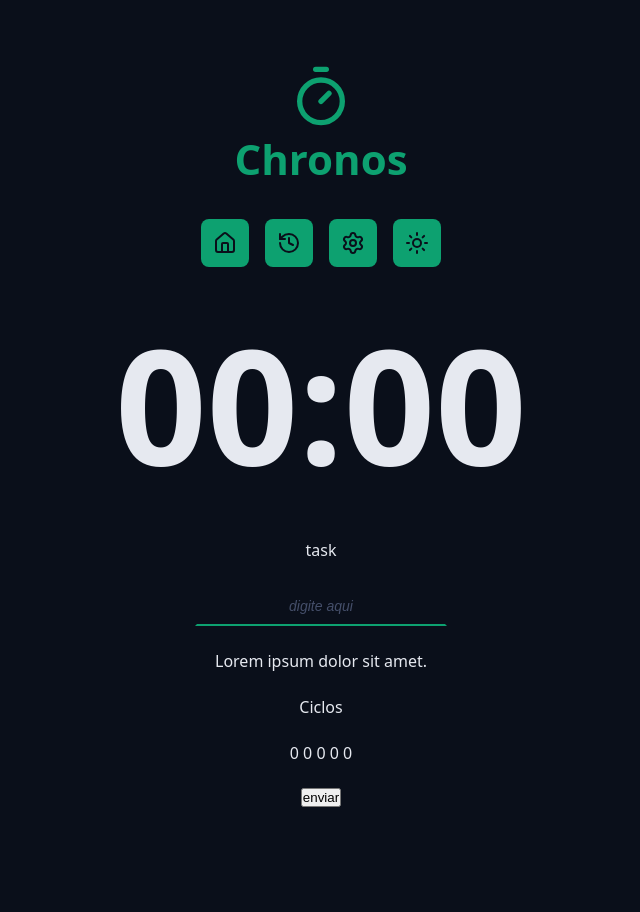
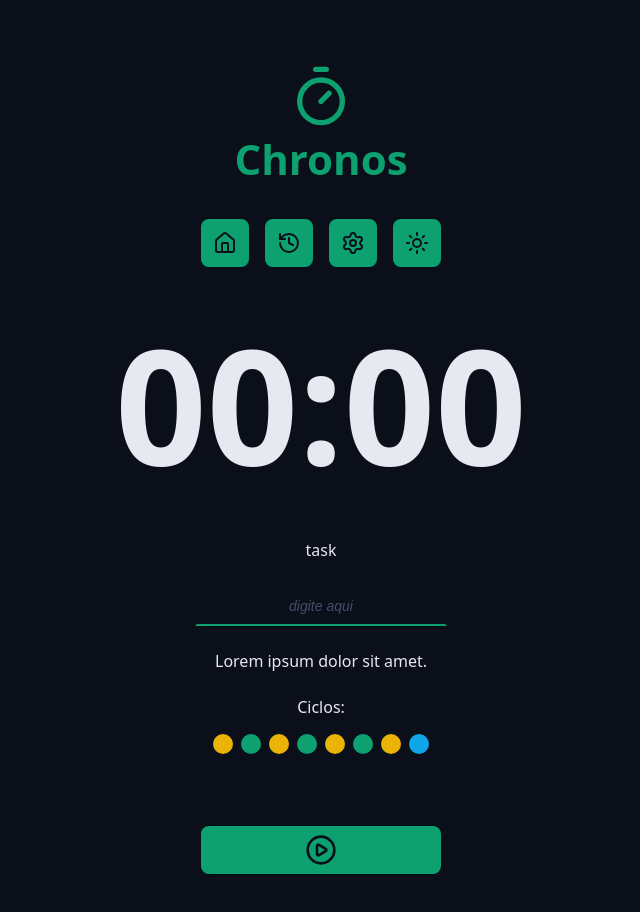
Before and after one commit to Matheus-MacielCardozo/Chronos-Pomodoro, a React (Vite) app: page / in a window 1280 px wide. Shown: the top 912 px of the page, without its empty margins (319-959 px from the left). Before the commit the page ends 839 px from the top, so only its background shows below. Built offline with nearby package versions, Linux system fonts and the light colour scheme.

Commit message:
Feature: Cycles and DefaultButton Components

```diff
--- a/src/App.tsx
+++ b/src/App.tsx
@@ -6,6 +6,9 @@
 import { Menu } from './components/Menu';
 import { CountDown } from './components/CountDown';
 import { DefaultInput } from './components/DefaultInput';
+import { Cycles } from './components/Cycles';
+import { DefaultButton } from './components/DefaultButton';
+import { PlayCircleIcon } from 'lucide-react';
 
 export function App() {
     return (
@@ -38,12 +41,11 @@
                     </div>
 
                     <div className='formRow'>
-                        <p>Ciclos</p>
-                        <p>0 0 0 0 0</p>
+                        <Cycles />
                     </div>
 
                     <div className='formRow'>
-                        <button>enviar</button>
+                        <DefaultButton icon={<PlayCircleIcon />} />
                     </div>
                 </form>
             </Container>
--- /dev/null
+++ b/src/components/Cycles/index.tsx
@@ -0,0 +1,20 @@
+import styles from './styles.module.css';
+
+export function Cycles() {
+    return (
+        <div className={styles.cycles}>
+            <span>Ciclos:</span>
+
+            <div className={styles.cycleDots}>
+                <span className={`${styles.cycleDot} ${styles.workTime}`}></span>
+                <span className={`${styles.cycleDot} ${styles.shortBreakTime}`}></span>
+                <span className={`${styles.cycleDot} ${styles.workTime}`}></span>
+                <span className={`${styles.cycleDot} ${styles.shortBreakTime}`}></span>
+                <span className={`${styles.cycleDot} ${styles.workTime}`}></span>
+                <span className={`${styles.cycleDot} ${styles.shortBreakTime}`}></span>
+                <span className={`${styles.cycleDot} ${styles.workTime}`}></span>
+                <span className={`${styles.cycleDot} ${styles.longBreakTime}`}></span>
+            </div>
+        </div>
+    );
+}
--- /dev/null
+++ b/src/components/Cycles/styles.module.css
@@ -0,0 +1,31 @@
+.cycles {
+  display: flex;
+  flex-direction: column;
+  align-items: center;
+  justify-content: center;
+  gap: 1.6rem;
+}
+
+.cycleDots {
+    display: flex;
+    gap: 0.8rem;
+}
+
+.cycleDot {
+    width: 2rem;
+    height: 2rem;
+    background: var(--primary);
+    border-radius: 50%;
+}
+
+.workTime {
+    background: var(--warning);
+}
+
+.shortBreakTime {
+    background: var(--primary);
+}
+
+.longBreakTime {
+    background: var(--info);
+}
--- /dev/null
+++ b/src/components/DefaultButton/index.tsx
@@ -0,0 +1,20 @@
+import styles from './styles.module.css';
+
+type DefaultButtonProps = {
+    icon: React.ReactNode;
+    color?: 'green' | 'red';
+} & React.ComponentProps<'button'>;
+
+export function DefaultButton({
+    icon,
+    color = 'green',
+    ...props
+}: DefaultButtonProps) {
+    return (
+        <>
+            <button className={`${styles.button} ${styles[color]}`} {...props}>
+                {icon}
+            </button>
+        </>
+    );
+}
--- /dev/null
+++ b/src/components/DefaultButton/styles.module.css
@@ -0,0 +1,33 @@
+.button {
+    border: none;
+    background: var(--primary);
+    color: var(--text-over-primary);
+    display: flex;
+    align-items: center;
+    justify-content: center;
+    min-width: 24rem;
+    padding: 0.8rem;
+    border-radius: 0.8rem;
+    margin: 4.8rem 0;
+    cursor: pointer;
+    transition: all 0.1s ease-in-out;
+}
+
+.button svg {
+    width: 3.2rem;
+    height: 3.2rem;
+}
+
+.button:hover {
+    filter: brightness(80%);
+}
+
+.green {
+    background: var(--primary);
+    color: var(--text-over-primary);
+}
+
+.red {
+    background: var(--error);
+    color: var(--text-over-error);
+}
```
